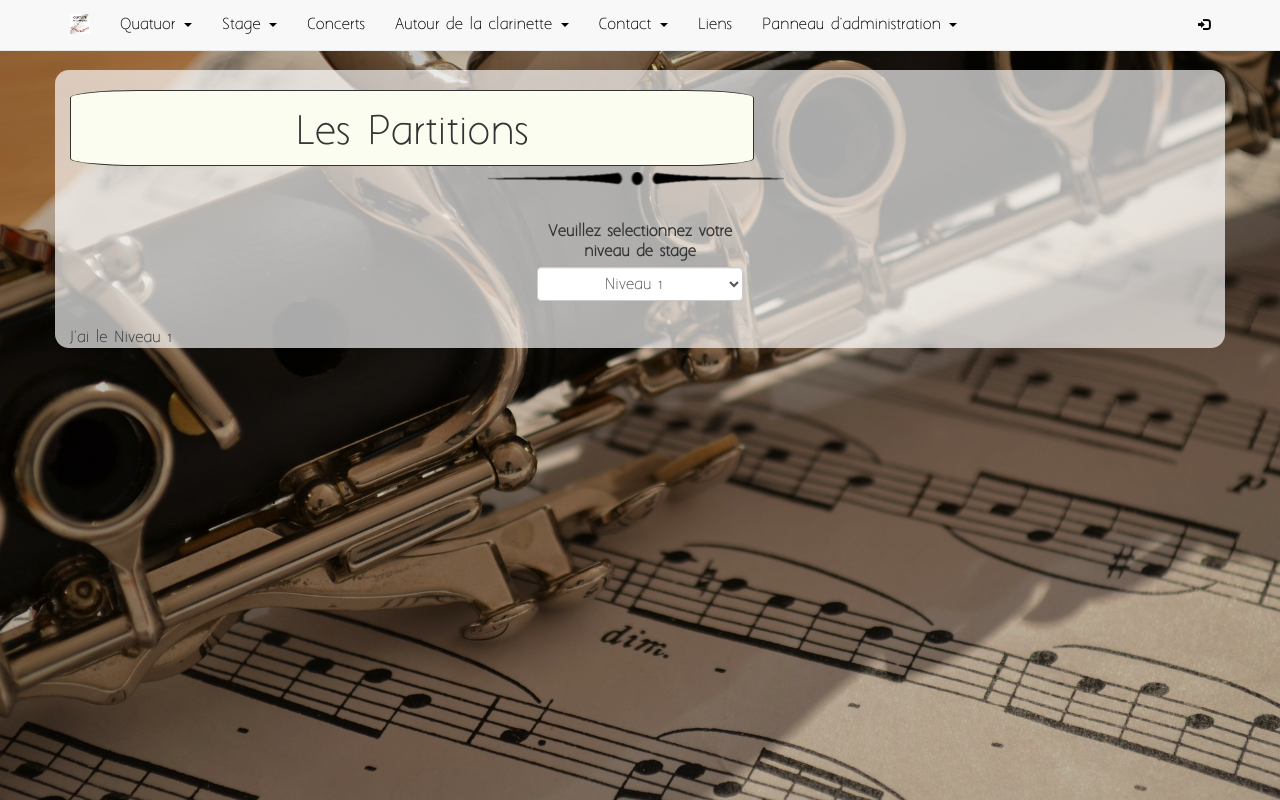
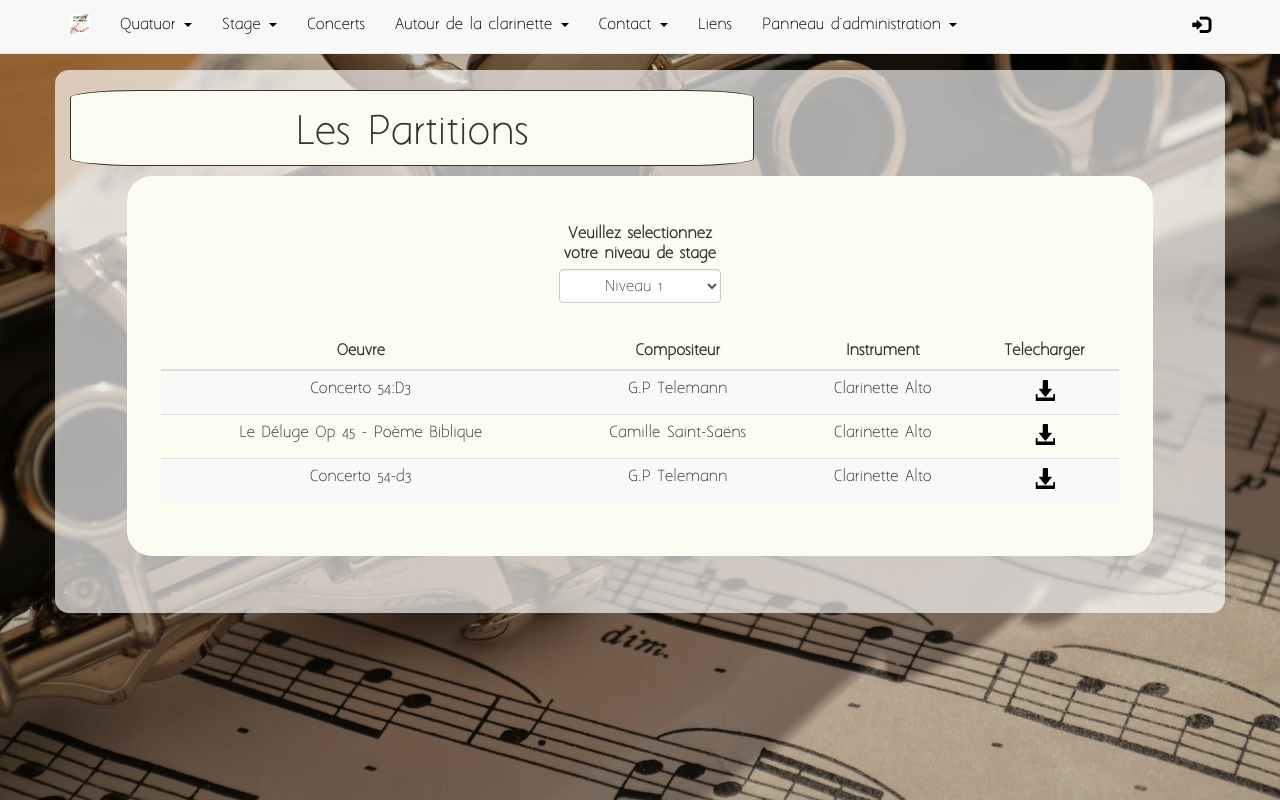
Before and after one commit to Ladislus/dut2_projet_projet-quatuor-2a11b, a Flask app: page /stage/partitions/ in a window 1280 px wide. Run offline with Flask 2, Linux system fonts and the light colour scheme; some libraries are stand-ins or nearby versions.

Commit message:
css page stage partitions

```diff
--- a/Developpement/static/styles/css/stage/stage_partitions.css
+++ b/Developpement/static/styles/css/stage/stage_partitions.css
@@ -9,7 +9,16 @@ body{
   text-align: center;
   width: 20%;
   margin-left: 40%;
-  padding: 1%;
+  padding: 1.5%;
+}
+
+#contain-select-tab{
+  padding: 3%;
+  background-color: #fafdef;
+  border-radius: 25px;
+  margin-bottom: 5%;
+  width: 90%;
+  margin-left: 5%;
 }
 
 #sel1{
@@ -19,3 +28,15 @@ img{
   margin-left: 36.5%;
   margin-top: -2%;
 }
+table{
+  text-align: center;
+  width: 90%;
+}
+table th{
+  text-align: center;
+  font-weight: bold;
+}
+.glyphicon{
+  color: black;
+  font-size: 150%;
+}
--- a/Developpement/templates/stage/stage_partitions.html
+++ b/Developpement/templates/stage/stage_partitions.html
@@ -35,8 +35,7 @@
 
 <body onload="m()">
 <h1> Les Partitions </h1>
-<img class="underline2" src="{{ url_for('static',filename='img/underline3.png') }}" alt="underline2">
-
+<div id="contain-select-tab">
 <div id="select-1" class="form-group">
  <label for="sel1">Veuillez sélectionnez votre niveau de stage </label>
  <select class="form-control" id="sel1">
@@ -46,13 +45,101 @@
  </select>
 </div>
   <div id="Niveau1">
-    J'ai le Niveau 1
+    <table class="table table-striped">
+      <thead>
+        <tr>
+          <th>Oeuvre</th>
+          <th>Compositeur</th>
+          <th>Instrument</th>
+          <th>Télécharger</th>
+        </tr>
+      </thead>
+      <tbody>
+        <tr>
+          <td>Concerto 54:D3</td>
+          <td>G.P Telemann</td>
+          <td>Clarinette Alto</td>
+          <td><a download="concerto 54-d3 - Clarinette Alto.pdf" href="{{url_for('static', filename='fichier_statique/concerto 54-d3 - Clarinette Alto.pdf')}}"><span class="glyphicon glyphicon-download-alt"></span></a></td>
+        </tr>
+        <tr>
+          <td>Le Déluge Op 45 - Poème Biblique</td>
+          <td>Camille Saint-Saëns</td>
+          <td>Clarinette Alto</td>
+          <td><a download="deluge prelude - Clarinette Alto.pdf" href="{{url_for('static', filename='fichier_statique/deluge prelude - Clarinette Alto.pdf')}}"><span class="glyphicon glyphicon-download-alt"></span></a></td>
+        </tr>
+        <tr>
+          <td>Concerto 54-d3</td>
+          <td>G.P Telemann</td>
+          <td>Clarinette Alto</td>
+          <td><a download="concerto 54-d3 - Clarinette Alto.pdf" href="{{url_for('static', filename='fichier_statique/concerto 54-d3 - Clarinette Alto.pdf')}}"><span class="glyphicon glyphicon-download-alt"></span></a></td>
+        </tr>
+      </tbody>
+    </table>
   </div>
   <div id="Niveau2">
-    J'ai le Niveau 2
+    <table class="table table-striped">
+      <thead>
+        <tr>
+          <th>Oeuvre</th>
+          <th>Compositeur</th>
+          <th>Instrument</th>
+          <th>Télécharger</th>
+        </tr>
+      </thead>
+      <tbody>
+        <tr>
+          <td>Brass Machine</td>
+          <td>Mark Taylor</td>
+          <td>Clarinette Alto</td>
+          <td><a download="brass machine - Clarinette Alto.pdf" href="{{url_for('static', filename='fichier_statique/brass machine - Clarinette Alto.pdf')}}"><span class="glyphicon glyphicon-download-alt"></span></a></td>
+        </tr>
+        <tr>
+          <td>Brass Machine</td>
+          <td>Mark Taylor</td>
+          <td>Clarinette Basse en Sib</td>
+          <td><a download="brass machine - Clarinette Basse en Sib.pdf" href="{{url_for('static', filename='fichier_statique/brass machine - Clarinette Basse en Sib.pdf')}}"><span class="glyphicon glyphicon-download-alt"></span></a></td>
+        </tr>
+        <tr>
+          <td>Carmina Burana - I. Fortune Plango Vulnera</td>
+          <td>Carl Orff</td>
+          <td>Clarinette en Sib 1</td>
+          <td><a download="1 fortune plango vulnera - Clarinette en Sib 1.pdf" href="{{url_for('static', filename='fichier_statique/1 fortune plango vulnera - Clarinette en Sib 1.pdf')}}"><span class="glyphicon glyphicon-download-alt"></span></a></td>
+        </tr>
+      </tbody>
+    </table>
   </div>
   <div id="Niveau3">
-    J'ai le Niveau 3
-  </div>
+    <table class="table table-striped">
+      <thead>
+        <tr>
+          <th>Oeuvre</th>
+          <th>Compositeur</th>
+          <th>Instrument</th>
+          <th>Télécharger</th>
+        </tr>
+      </thead>
+      <tbody>
+        <tr>
+          <td>Brass Machine</td>
+          <td>Mark Taylor</td>
+          <td>Clarinette Alto</td>
+          <td><a download="brass machine - Clarinette Alto.pdf" href="{{url_for('static', filename='fichier_statique/brass machine - Clarinette Alto.pdf')}}"><span class="glyphicon glyphicon-download-alt"></span></a></td>
+        </tr>
+        <tr>
+          <td>Brass Machine</td>
+          <td>Mark Taylor</td>
+          <td>Clarinette Basse en Sib</td>
+          <td><a download="brass machine - Clarinette Basse en Sib.pdf" href="{{url_for('static', filename='fichier_statique/brass machine - Clarinette Basse en Sib.pdf')}}"><span class="glyphicon glyphicon-download-alt"></span></a></td>
+        </tr>
+        <tr>
+          <td>Carmina Burana - I. Fortune Plango Vulnera</td>
+          <td>Carl Orff</td>
+          <td>Clarinette en Sib 1</td>
+          <td><a download="1 fortune plango vulnera - Clarinette en Sib 1.pdf" href="{{url_for('static', filename='fichier_statique/1 fortune plango vulnera - Clarinette en Sib 1.pdf')}}"><span class="glyphicon glyphicon-download-alt"></span></a></td>
+        </tr>
+      </tbody>
+    </table>
+</div>
+</div>
 </body>
 {% endblock %}
```
Also changed, not shown: 9 other files.
